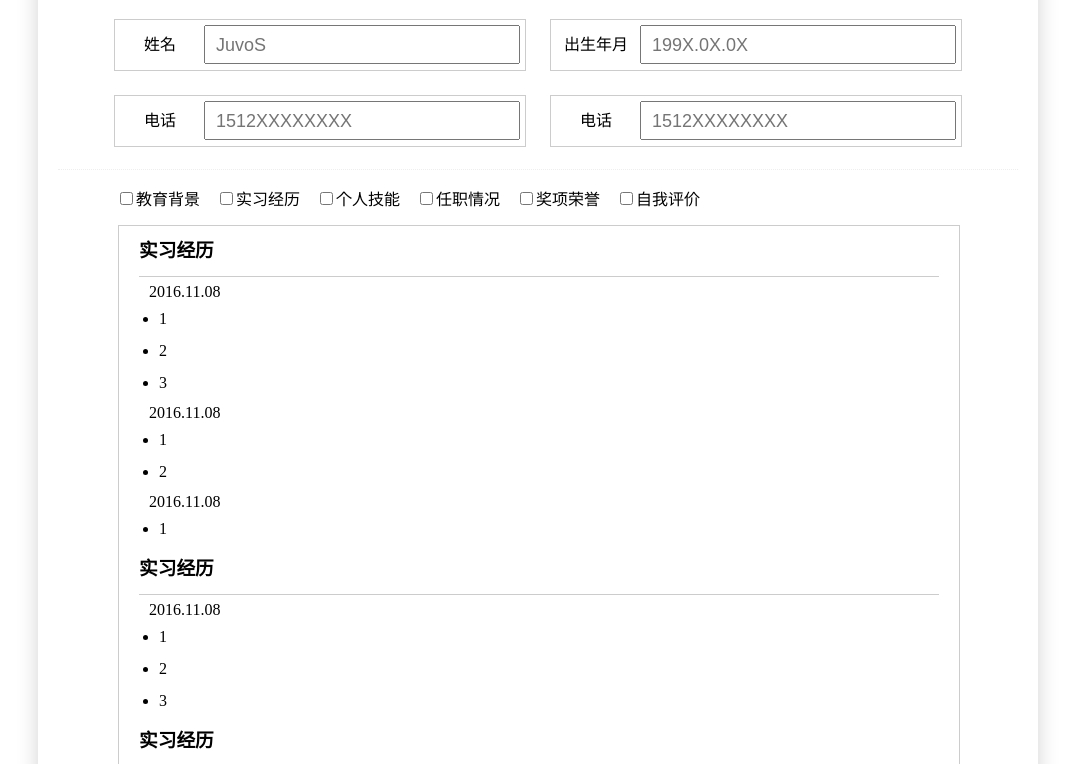
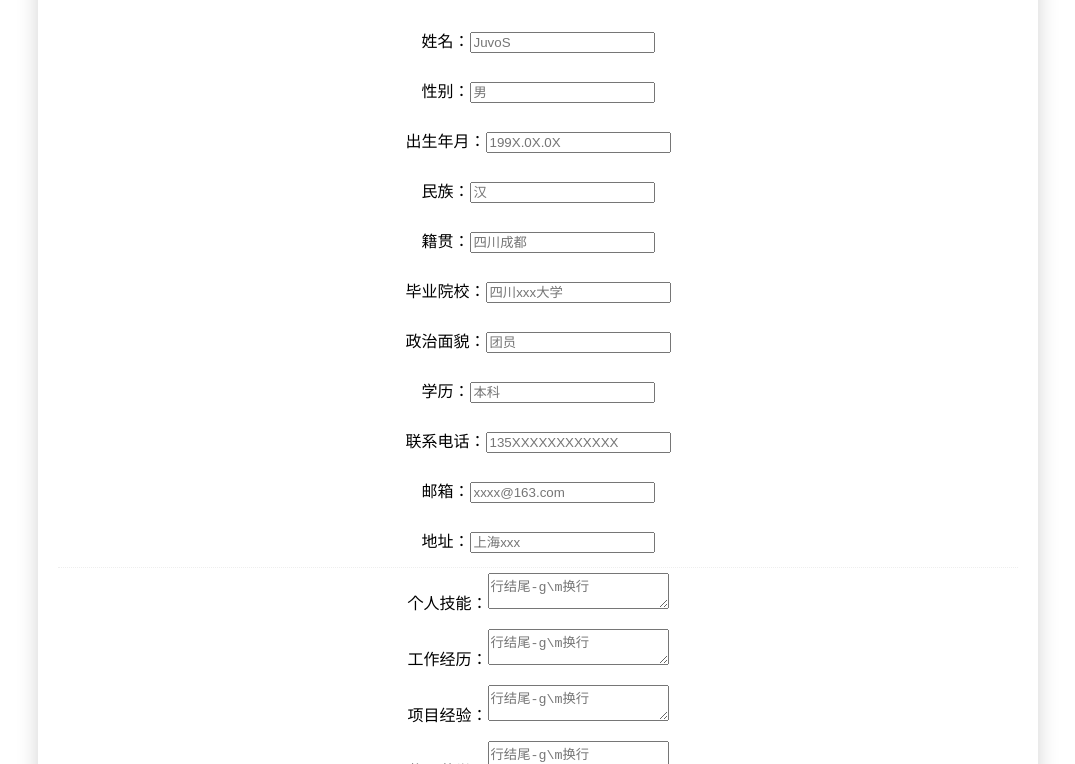
Before and after one commit to JuvoS/GoodMe, a plain HTML site: page index.html in a window 1280 px wide. Shown: the part 188-952 px from the top of the page, without its empty margins (102-1177 px from the left). Drawn offline with Linux system fonts and the light colour scheme.

Commit message:
change index.html

```diff
--- a/css/gme.css
+++ b/css/gme.css
@@ -116,7 +116,6 @@ html body{
 	line-height: 30px;
 }
 .g-footer{
-
 	height: 30px;
 	text-align: center;
 	border-top: 1px solid #eee;
--- a/index.html
+++ b/index.html
@@ -13,73 +13,29 @@
 				<h1>GOOD ME</h1>
 			</div>
 			<form>
-			<div class="g-content" ng-app="GMe" ng-controller="Mlist">
-				<div class="g-cell">
-					<div class="g-cell-s"><span>姓名</span><input placeholder="JuvoS" type="text" id="username"/></div>
-					<div class="g-cell-s"><span>出生年月</span><input placeholder="199X.0X.0X" type="text" id="userbothday"/></div>
-					<div class="g-cell-s"><span>电话</span><input placeholder="1512XXXXXXXX" type="tel" id="usertel"/></div>
-					<div class="g-cell-s"><span>电话</span><input placeholder="1512XXXXXXXX" type="tel" id="usertel"/></div>
-				</div>
-				<div class="g-cell">
-					<div class="g-cell-option">
-						<ul>
-							<li class="g-cell-option-item"><input type="checkbox"/><span>教育背景</span></li>
-							<li class="g-cell-option-item"><input type="checkbox"/><span>实习经历</span></li>
-							<li class="g-cell-option-item"><input type="checkbox"/><span>个人技能</span></li>
-							<li class="g-cell-option-item"><input type="checkbox"/><span>任职情况</span></li>
-							<li class="g-cell-option-item"><input type="checkbox"/><span>奖项荣誉</span></li>
-							<li class="g-cell-option-item"><input type="checkbox"/><span>自我评价</span></li>
-						</ul>
-					</div>
-					<div class="g-cell-m">
-						<div class="g-cell-m-content">
-							<h3>实习经历</h3>
-							<div class="g-cell-m-item">
-								<p>2016.11.08</p>
-								<ul>
-									<li>1</li>
-									<li>2</li>
-									<li>3</li>
-								</ul>
-							</div>
-							<div class="g-cell-m-item">
-								<p>2016.11.08</p>
-								<ul>
-									<li>1</li>
-									<li>2</li>
-								</ul>
-							</div>
-							<div class="g-cell-m-item">
-								<p>2016.11.08</p>
-								<ul>
-									<li>1</li>
-								</ul>
-							</div>
-						</div>
-						<div class="g-cell-m-content">
-							<h3>实习经历</h3>
-							<div class="g-cell-m-item">
-								<p>2016.11.08</p>
-								<ul>
-									<li>1</li>
-									<li>2</li>
-									<li>3</li>
-								</ul>
-							</div>
-						</div>
-						<div class="g-cell-m-content">
-							<h3>实习经历</h3>
-							<div class="g-cell-m-item">
-								<p>2016.11.08</p>
-								<ul>
-									<li>1</li>
-									<li>2</li>
-									<li>3</li>
-								</ul>
-							</div>
-						</div>
-					</div>
-				</div>
+			<div class="g-content">
+				 <div class="g-cell">
+				 	<div>姓名：<input id="username" placeholder="JuvoS" onchange="changeInfo(this);"/></div>
+				 	<div>性别：<input id="usersex" placeholder="男" onchange="changeInfo(this);"/></div>
+				 	<div>出生年月：<input id="userbornday" placeholder="199X.0X.0X" onchange="changeInfo(this);"/></div>
+				 	<div>民族：<input id="usernation" placeholder="汉" onchange="changeInfo(this);"/></div>
+				 	<div>籍贯：<input id="userorigin" placeholder="四川成都" onchange="changeInfo(this);"/></div>
+				 	<div>毕业院校：<input id="userschool" placeholder="四川xxx大学" onchange="changeInfo(this);"/></div>
+				 	<div>政治面貌：<input id="userpolite" placeholder="团员" onchange="changeInfo(this);"/></div>
+				 	<div>学历：<input id="useredu" placeholder="本科" onchange="changeInfo(this);"/></div>
+				 	<div>联系电话：<input id="usertel" placeholder="135XXXXXXXXXXXX" onchange="changeInfo(this);"/></div>
+				 	<div>邮箱：<input id="useremail" placeholder="xxxx@163.com" onchange="changeInfo(this);"/></div>
+				 	<div>地址：<input id="useraddress" placeholder="上海xxx"onchange="changeInfo(this);"/></div>
+				 </div>
+				 <div class="g-cell">
+				 	<div>个人技能：<textarea id="perskills" placeholder="行结尾-g\m换行" onchange="changeInfo(this);"></textarea></div>
+				 	<div>工作经历：<textarea id="interexp" placeholder="行结尾-g\m换行" onchange="changeInfo(this);"></textarea></div>
+				 	<div>项目经验：<textarea id="projectexp" placeholder="行结尾-g\m换行" onchange="changeInfo(this);"></textarea></div>
+				 	<div>奖项荣誉：<textarea id="awardhonor" placeholder="行结尾-g\m换行" onchange="changeInfo(this);"></textarea></div>
+				 	<div>自我评价：<textarea id="evaluation" placeholder="行结尾-g\m换行" onchange="changeInfo(this);"></textarea></div>
+				 	<div><input id="l_title" placeholder="自我评价" />：<textarea id="l_content" placeholder="行结尾-g\m换行" onchange="changeInfo(this);"></textarea></div>
+				 </div>
+				 <input type="button" value="生成" id="generate"/>
 			</div>
 			</form>
 			<div class="g-footer">
@@ -87,12 +43,30 @@
 			</div>
 		</div>
 		<script type="text/javascript">
-//			var app = angular.module("GMe",[]);
-//			app.controller("Mlist",function($scope,$http){
-//				$http.get("data/data.json")
-//				.success(function(response){$scope.name = response.selected;
-//				console.log($scope)});
-//			});
+			window.onload = function (){
+				var idlist=["username","usersex","userbornday","usernation","userorigin",
+				"userschool","userpolite","useredu","usertel","useremail","useraddress",
+				"perskills","interexp","projectexp","awardhonor","evaluation","l_title",
+				"l_content"];
+
+				for (var i=0;i<idlist.length;i++) {
+					var temp=getInfo(idlist[i]);
+					var id_t="#"+idlist[i];
+					console.log(temp);
+					$(id_t).val(temp);
+				}
+
+				$("#generate").click(function(){
+					console.log("生成数据组");
+				});
+			}
+			function changeInfo($obj){
+				console.log($obj.id+","+$obj.value);
+				localStorage.setItem($obj.id,$obj.value);
+			}
+			function getInfo($id){
+				return localStorage.getItem($id);
+			}
 		</script>
 	</body>
 </html>
```
Also changed, not shown: index_0.html (added, +93 -0 lines), js/gme.js (added).
